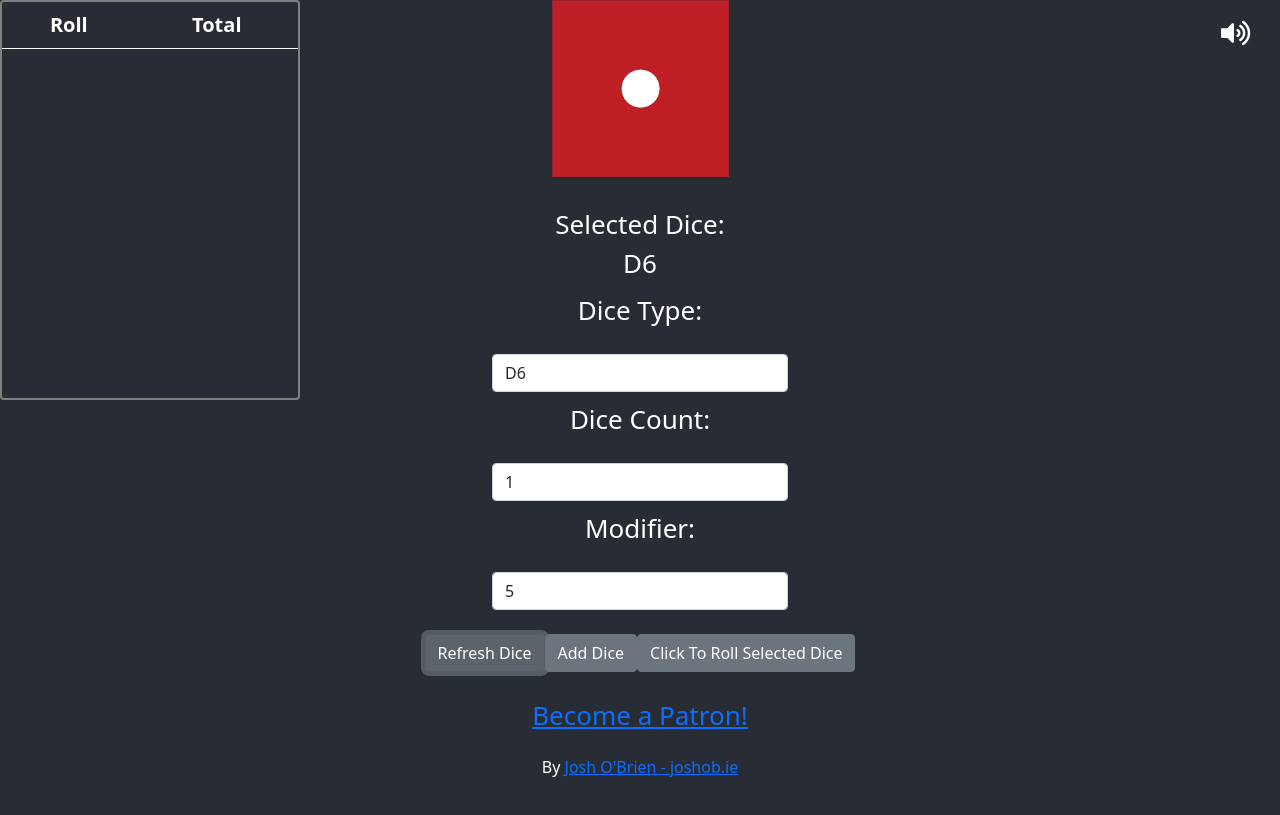
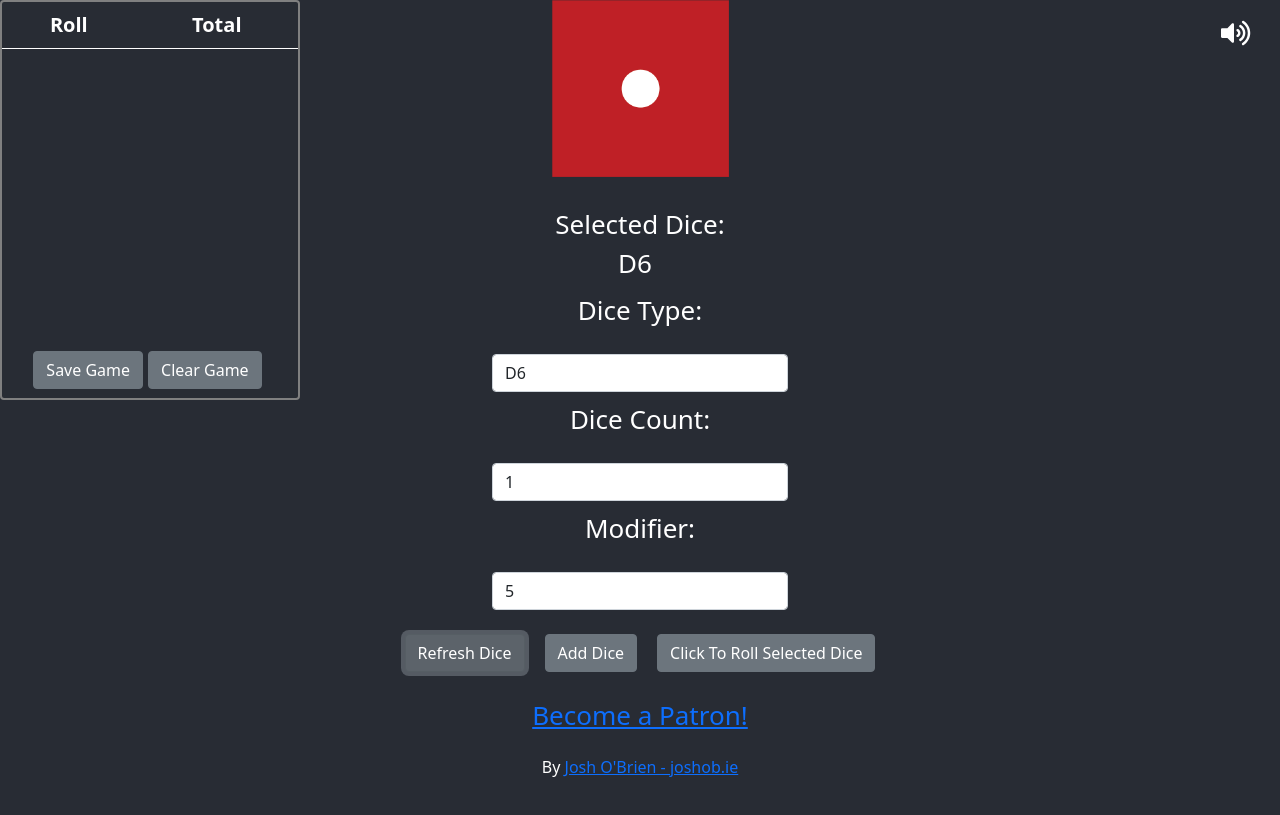
Before and after one commit to jobrien874/DiceGame, a React (Create React App) app: page / in a window 1280 px wide. Both pictures are taken after typing "5" into the empty fields and a click on the button "Add Dice". Built offline with nearby package versions, Linux system fonts and the light colour scheme.

Commit message:
Save Game and Clear Game

```diff
--- a/src/App.css
+++ b/src/App.css
@@ -43,6 +43,26 @@
 
 .ButtonContainer {
   display: flex;
+}
+
+.ButtonContainer .btn {
+  margin-left: 10px;
+  margin-right: 10px;
+}
+
+.ResultsContainer-footer {
+  position: absolute;
+  bottom: 0;
+  height: 50px;
+  width: 100%;
+}
+
+.ResultsContainer-footer .btn {
+  margin-right: 5px;
+}
+
+.SelectedDiceContainer-item {
+  margin-right: 10px;
 }
 
 .DiceImage {
--- a/src/components/buttons/Buttons.jsx
+++ b/src/components/buttons/Buttons.jsx
@@ -3,7 +3,7 @@ import React from "react";
 const Buttons = ({ selectedDice, getDiceRoll, refreshDice, addDice }) => {
   if (selectedDice.length === 0) {
     return (
-      <div class="ButtonContainer">
+      <div className="ButtonContainer">
         <button className="btn btn-secondary mt-4" onClick={addDice}>
           Add Dice
         </button>
@@ -14,7 +14,7 @@ const Buttons = ({ selectedDice, getDiceRoll, refreshDice, addDice }) => {
     );
   } else {
     return (
-      <div class="ButtonContainer">
+      <div className="ButtonContainer">
         <button className="btn btn-secondary mt-4" onClick={refreshDice}>
           Refresh Dice
         </button>
--- a/src/components/dice/DiceResults.jsx
+++ b/src/components/dice/DiceResults.jsx
@@ -3,7 +3,7 @@ import React from "react";
 // all data via props no helper methods and such so this should be a stateless functional component - function that returns a react element - need props as a parametter
 
 //stateless functional component pass count of dice and number on dice
-const DiceResults = ({logPastResults}) => {
+const DiceResults = ({logPastResults, saveGame, clearGame}) => {
   let results = []
   for (var i = 0; i < logPastResults.length; i++) {
       results.push(
@@ -14,6 +14,7 @@ const DiceResults = ({logPastResults}) => {
       );
   }
   return (
+    <React.Fragment>
     <div className="ResultsContainer">
     <table className="table">
       <thead>
@@ -26,7 +27,12 @@ const DiceResults = ({logPastResults}) => {
         {results}
       </tbody>
     </table>
+    <div className="ResultsContainer-footer">
+    <button className="btn btn-secondary" onClick={saveGame}>Save Game</button>
+    <button className="btn btn-secondary" onClick={clearGame}>Clear Game</button>
     </div>
+    </div>
+    </React.Fragment>
   )
 };
 
--- a/src/components/game/Game.jsx
+++ b/src/components/game/Game.jsx
@@ -2,7 +2,7 @@ import React, { Component } from "react";
 import DiceContainer from "../dice/DiceContainer";
 import DiceResults from "../dice/DiceResults";
 import MuteButton from "../audio/MuteButton";
-import Buttons from "../buttons/Buttons"
+import Buttons from "../buttons/Buttons";
 // import PropTypes from 'prop-types';
 
 // Class Component
@@ -51,6 +51,11 @@ class Game extends Component {
     script.src = "https://c6.patreon.com/becomePatronButton.bundle.js";
     script.async = true;
     document.body.appendChild(script);
+    let oldState = window.localStorage.getItem("oldState");
+    if (oldState) {
+      let olderState = JSON.parse(oldState);
+      this.setState(olderState)
+    }
   }
 
   startAudio = () => {
@@ -61,29 +66,41 @@ class Game extends Component {
     }
   };
 
+  saveGame = () => {
+    // save game
+    window.localStorage.setItem("oldState", JSON.stringify(this.state));
+  };
+
+  clearGame = () => {
+    // delete memory and restore state
+    localStorage.clear();
+    window.location.reload();
+  };
+
   setMute = () => {
     let mute = !this.state.mute;
     this.setState({ mute });
   };
 
   setDiceNumbers = (diceCount) => {
-    if(diceCount.constructor === Array){
+    if (diceCount.constructor === Array) {
       let diceNumbers = [];
       let total = 0;
-      let logPastResults = this.state.logPastResults
+      let logPastResults = this.state.logPastResults;
       let diceModifier = parseInt(this.state.diceModifier);
       for (let i = 0; i < diceCount.length; i++) {
-        let counter = Math.floor(Math.random() * diceCount[i]) + 1 + diceModifier;
+        let counter =
+          Math.floor(Math.random() * diceCount[i]) + 1 + diceModifier;
         total += counter;
         diceNumbers.push(counter);
       }
 
-      logPastResults.push(total)
+      logPastResults.push(total);
       this.setState({ diceNumbers, total, logPastResults });
-    }else {
+    } else {
       let diceNumbers = [];
       let total = 0;
-      let logPastResults = this.state.logPastResults
+      let logPastResults = this.state.logPastResults;
       let diceType = this.state.diceTypeSelected;
       let diceModifier = parseInt(this.state.diceModifier);
       for (let i = 0; i < diceCount; i++) {
@@ -92,7 +109,7 @@ class Game extends Component {
         diceNumbers.push(counter);
       }
 
-      logPastResults.push(total)
+      logPastResults.push(total);
       this.setState({ diceNumbers, total, logPastResults });
     }
   };
@@ -104,8 +121,8 @@ class Game extends Component {
 
   getDiceRoll = () => {
     this.startAudio();
-    let selectedDice = this.state.selectedDice
-    if(selectedDice.length > 0) {
+    let selectedDice = this.state.selectedDice;
+    if (selectedDice.length > 0) {
       this.setDiceNumbers(this.state.selectedDice);
     } else {
       this.setDiceNumbers(this.state.diceCount);
@@ -163,19 +180,19 @@ class Game extends Component {
   addDice = () => {
     let selectedDice = this.state.selectedDice;
     let diceNumbers = this.state.diceNumbers;
-    let diceCount= this.state.diceCount
+    let diceCount = this.state.diceCount;
     let diceType = this.state.diceTypeSelected;
 
-    for(let i = 0; i < diceCount; i++) {
-      selectedDice.push(diceType)
-      diceNumbers.push(1)
+    for (let i = 0; i < diceCount; i++) {
+      selectedDice.push(diceType);
+      diceNumbers.push(1);
     }
-    this.setState({selectedDice})
-  }
+    this.setState({ selectedDice });
+  };
 
   refreshDice = () => {
     let selectedDice = [];
-    this.setState({selectedDice})
+    this.setState({ selectedDice });
   };
 
   render() {
@@ -187,23 +204,28 @@ class Game extends Component {
       logPastResults,
       total,
       diceType,
-      selectedDice,
+      selectedDice
     } = this.state;
 
     return (
       <React.Fragment>
-        <DiceResults logPastResults={logPastResults}/>
-        <DiceContainer total={total} diceCount={diceCount} selectedDice={selectedDice} diceNumber={diceNumbers} />
+        <DiceResults logPastResults={logPastResults} saveGame={this.saveGame} clearGame={this.clearGame} />
+        <DiceContainer
+          total={total}
+          diceCount={diceCount}
+          selectedDice={selectedDice}
+          diceNumber={diceNumbers}
+        />
         <MuteButton mute={mute} setMute={this.setMute} />
-        <div className="container-fluid w-25  DiceForm">
         <div className="form-group mt-2 DiceFormInput">
             <label htmlFor="selectedDice">Selected Dice:</label>
-              <div id="selectedDice">
+            <div className="SelectedDiceContainer" id="selectedDice">
               {selectedDice.map((dice) => (
-                  <span>D{dice}</span>
+                <span className="SelectedDiceContainer-item">D{dice}</span>
               ))}
             </div>
           </div>
+        <div className="container-fluid w-25  DiceForm">
           <div className="form-group mt-2 DiceFormInput">
             <label htmlFor="diceCount">Dice Type:</label>
             <select
@@ -257,7 +279,12 @@ class Game extends Component {
             </select>
           </div> */}
         </div>
-        <Buttons selectedDice={selectedDice} getDiceRoll={this.getDiceRoll} refreshDice={this.refreshDice} addDice={this.addDice}/>
+        <Buttons
+          selectedDice={selectedDice}
+          getDiceRoll={this.getDiceRoll}
+          refreshDice={this.refreshDice}
+          addDice={this.addDice}
+        />
       </React.Fragment>
     );
   }
```
Also changed, not shown: 1 other file (tests, documents, lock files or other folders). Lines whose indentation alone changed are shown as unchanged.
